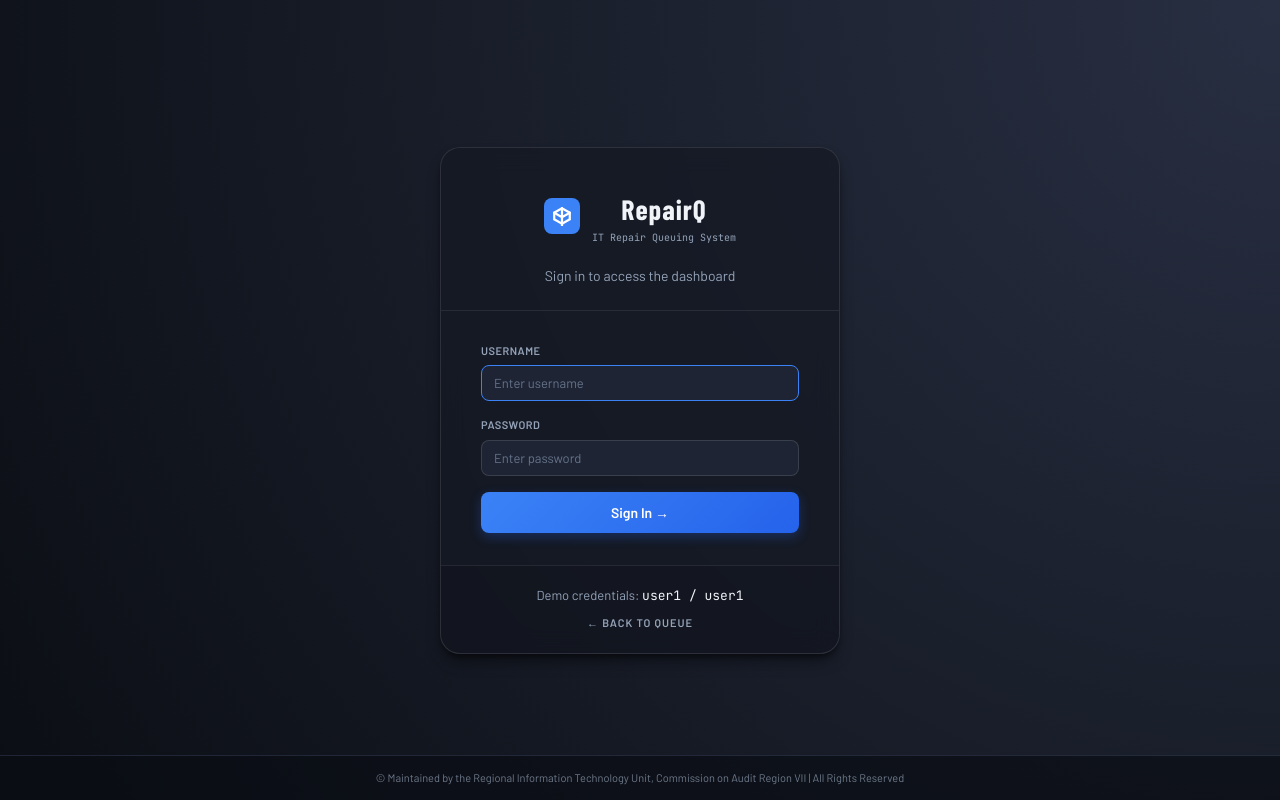
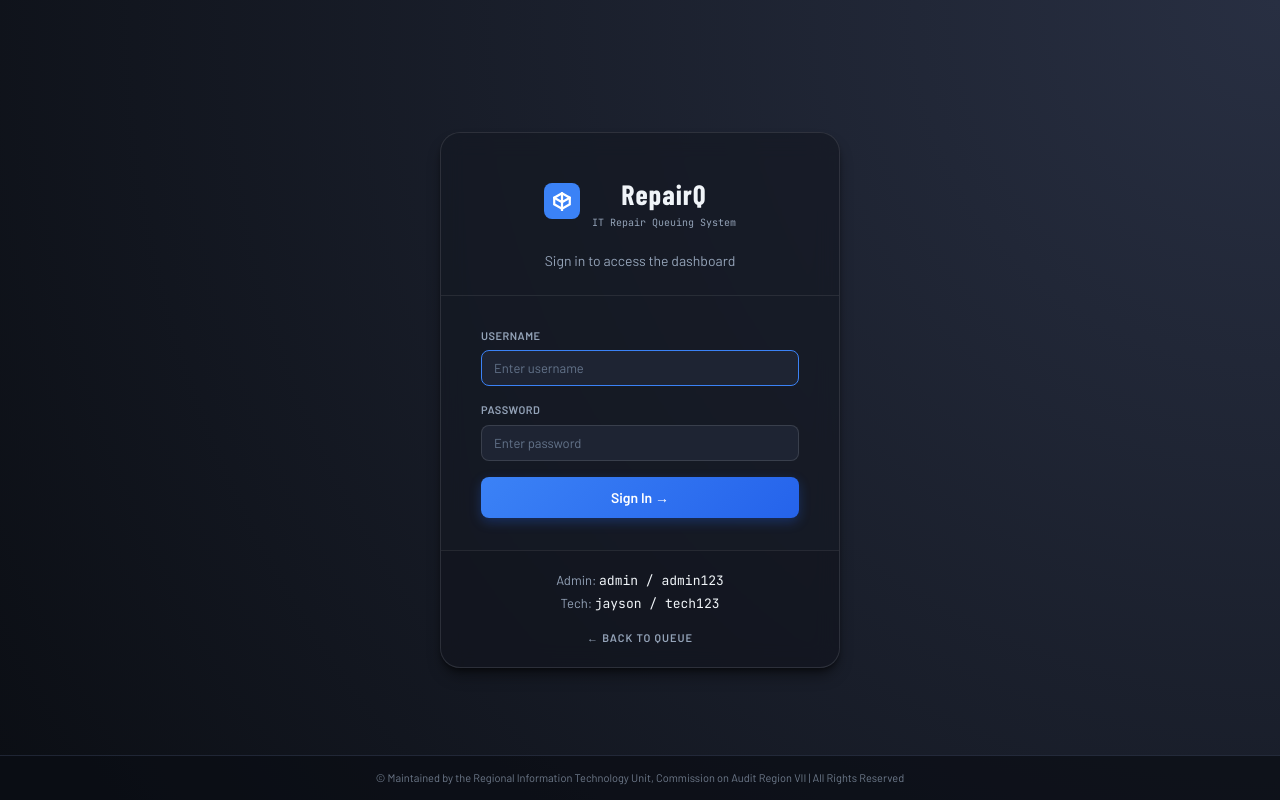
Before and after one commit to geekguru316-svg/repairq, a Django app: page /login/ in a window 1280 px wide. Run offline with Django 4.2, Linux system fonts and the light colour scheme.

Commit message:
fix(ui): update login placeholder text with correct seed credentials

```diff
--- a/tickets/templates/tickets/login.html
+++ b/tickets/templates/tickets/login.html
@@ -119,8 +119,11 @@
     </form>
   </div>
   <div class="login-foot">
-    <div style="margin-bottom:8px;">Demo credentials: <span style="font-family:var(--mono);color:var(--text);">user1 / user1</span></div>
-    <a href="{% url 'index' %}" style="color:var(--muted);text-decoration:none;font-weight:600;font-size:11px;text-transform:uppercase;letter-spacing:1px;">← Back to Queue</a>
+    <div style="margin-bottom:8px; display:flex; flex-direction:column; gap:4px;">
+      <div>Admin: <span style="font-family:var(--mono);color:var(--text);">admin / admin123</span></div>
+      <div>Tech: <span style="font-family:var(--mono);color:var(--text);">jayson / tech123</span></div>
+    </div>
+    <a href="{% url 'index' %}" style="color:var(--muted);text-decoration:none;font-weight:600;font-size:11px;text-transform:uppercase;letter-spacing:1px; margin-top: 8px; display: inline-block;">← Back to Queue</a>
   </div>
 </div>
 {% endblock %}
```
